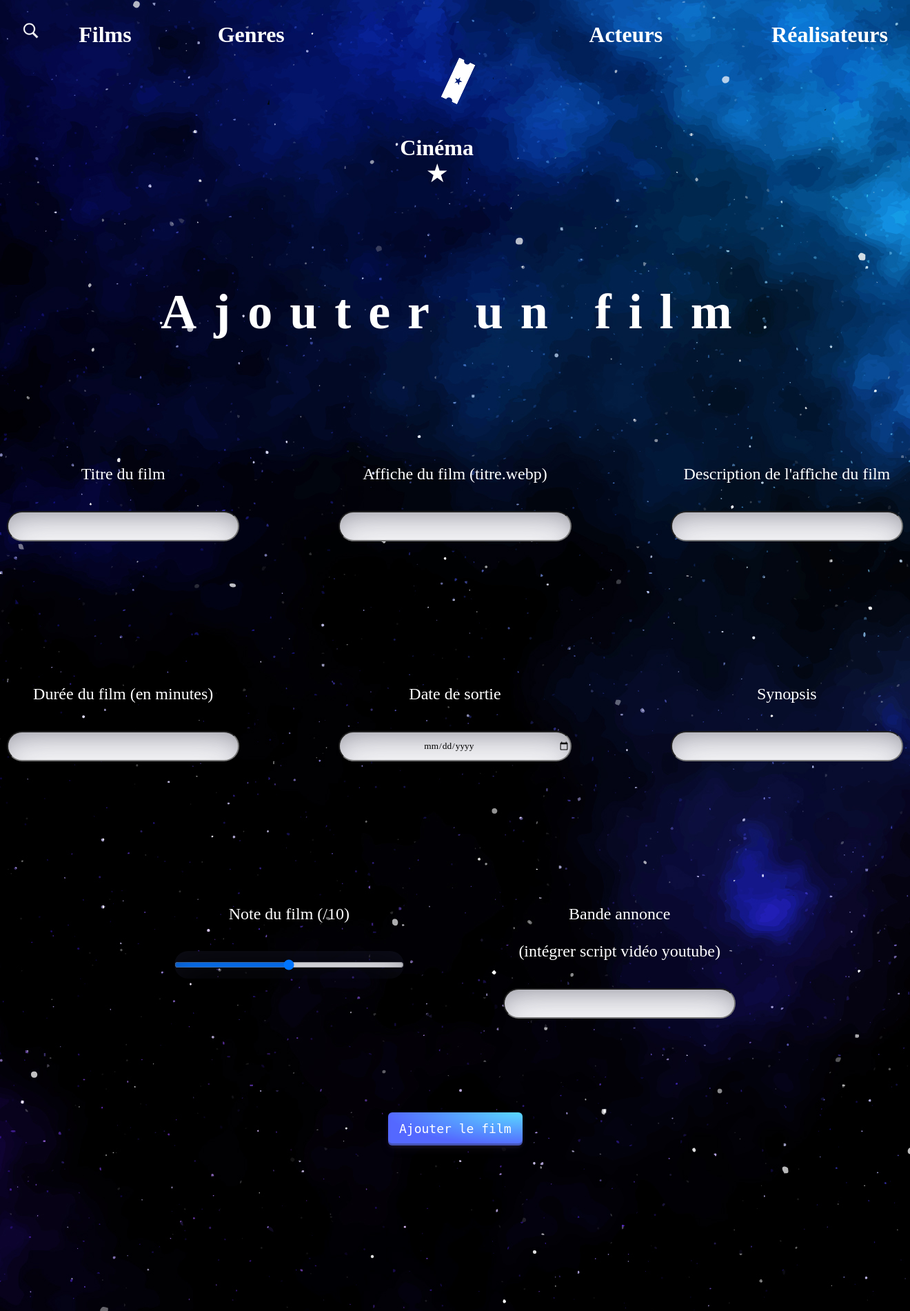
After one commit to Kisutoo/my_cinema, a PHP site: template view/addFilmForm.php in a window 1320 px wide. The commit adds this page. Shown: the top 1901 px of the page at 69% size. Run offline with PHP 8.4, Linux system fonts and the light colour scheme; the template is opened without the code that fills it, so the values that code supplies are empty; some web fonts are replaced.

Commit message:
Ajout fonctionnalités ajouter genre, supprimer genre, ajouter films (pas fini)

```diff
--- a/index.php
+++ b/index.php
@@ -12,6 +12,7 @@ $id = (isset($_GET["id"])) ? $_GET["id"] : null;
 if(isset($_GET["action"])){
     switch ($_GET["action"]) {
 
+        default : $ctrlCinema->main(); break;
         case "listFilms" : $ctrlCinema->listFilms(); break;
         case "listActors" : $ctrlCinema->listActors(); break;
         case "detailFilm" : $ctrlCinema->detailFilm($id); break;
@@ -21,5 +22,10 @@ if(isset($_GET["action"])){
         case "listReal" : $ctrlCinema->listReal(); break;
         case "detailReal" : $ctrlCinema->detailReal($id); break;
         case "main" : $ctrlCinema->main(); break;
+        case "addFilmForm" : $ctrlCinema->addFilmForm($id); break;
+        case "addFilm" : $ctrlCinema->addFilm($id); break;
+        case "addGenreForm" : $ctrlCinema->addGenreForm(); break;
+        case "addGenre" : $ctrlCinema->addGenre(); break;
+        case "delGenre" : $ctrlCinema->delGenre($id); break;
     }
 }
--- a/model/Connect.php
+++ b/model/Connect.php
@@ -5,7 +5,7 @@ namespace Model;
 abstract class Connect {
 
     const HOST = "localhost";
-    const DB = "cinema";
+    const DB = "cinema_malkom";
     const USER = "root";
     const PASS = "";
 
--- a/public/css/style.css
+++ b/public/css/style.css
@@ -237,6 +237,7 @@ footer{
     justify-content: center;
     align-items: center;
     text-align: center;
+    margin-bottom: 5em;
 }
 
 .contentfilms{
@@ -357,3 +358,127 @@ li{
     justify-content: center;
     text-align: center;
 }
+.sectionsForm{
+    display: flex;
+    flex-direction: column;
+    text-align: center;
+    justify-content: center;
+}
+
+.pform{
+    margin-bottom: 3em;
+    font-size: 1.5em;
+    text-align: center;
+    margin: 3em;
+}
+
+.inputform{
+    height: 3em;
+    width: 25em;
+    color: black;
+    text-align: center;
+    border-radius: 50px;
+    margin-top: 3em;
+    box-shadow: rgba(50, 50, 93, 0.25) 0px 30px 60px -12px inset, rgba(0, 0, 0, 0.3) 0px 18px 36px -18px inset;
+}
+
+.boutonenvoyer {
+  align-items: center;
+  appearance: none;
+  background-image: radial-gradient(100% 100% at 100% 0, #5adaff 0, #5468ff 100%);
+  border: 0;
+  border-radius: 6px;
+  box-shadow: rgba(45, 35, 66, .4) 0 2px 4px,rgba(45, 35, 66, .3) 0 7px 13px -3px,rgba(58, 65, 111, .5) 0 -3px 0 inset;
+  box-sizing: border-box;
+  color: #fff;
+  cursor: pointer;
+  display: inline-flex;
+  font-family: "JetBrains Mono",monospace;
+  height: 48px;
+  justify-content: center;
+  line-height: 1;
+  list-style: none;
+  overflow: hidden;
+  padding-left: 16px;
+  padding-right: 16px;
+  position: relative;
+  text-align: left;
+  text-decoration: none;
+  transition: box-shadow .15s,transform .15s;
+  user-select: none;
+  -webkit-user-select: none;
+  touch-action: manipulation;
+  white-space: nowrap;
+  will-change: box-shadow,transform;
+  font-size: 18px;
+}
+
+.boutonenvoyer:focus {
+  box-shadow: #3c4fe0 0 0 0 1.5px inset, rgba(45, 35, 66, .4) 0 2px 4px, rgba(45, 35, 66, .3) 0 7px 13px -3px, #3c4fe0 0 -3px 0 inset;
+}
+
+.boutonenvoyer:hover {
+  box-shadow: rgba(45, 35, 66, .4) 0 4px 8px, rgba(45, 35, 66, .3) 0 7px 13px -3px, #3c4fe0 0 -3px 0 inset;
+  transform: translateY(-2px);
+}
+
+.boutonenvoyer:active {
+  box-shadow: #3c4fe0 0 3px 7px inset;
+  transform: translateY(2px);
+}
+
+.button{
+    text-align: center;
+}
+
+.listgenre{
+    margin-bottom: 7em;
+}
+
+.delete{
+    background-image: radial-gradient(100% 100% at 100% 0, #d15656 0, #7a1515 100%);
+}
+.delete:focus {
+    box-shadow: #ca2b2b 0 0 0 1.5px inset, rgba(45, 35, 66, .4) 0 2px 4px, rgba(45, 35, 66, .3) 0 7px 13px -3px, #690303 0 -3px 0 inset;
+}
+.delete:active {
+    box-shadow: #8b0a0a 0 3px 7px inset;
+    transform: translateY(2px);
+}
+.delete:hover {
+    box-shadow: rgba(45, 35, 66, .4) 0 4px 8px, rgba(45, 35, 66, .3) 0 7px 13px -3px, #640505 0 -3px 0 inset;
+    transform: translateY(-2px);
+}
+
+.formfilm{
+    display: flex;
+    flex-direction: column;
+}
+
+.section1{
+    display: flex;
+    vertical-align: bottom;
+    justify-content: center;
+    text-align: center;
+    margin-bottom: 4em;
+}
+
+
+@media screen and (max-width: 1920px) {
+    .films{
+        grid-template-columns: repeat(3, 25em);
+    }
+    .banner{
+        height: 51em;
+    }
+    .imgactu{
+        width: 80%;
+        margin-left: 6em;
+    }
+    .imgactu3{
+        width: 20%;
+    }
+    .txtActu{
+        font-size: 0.8em;
+    }
+}
--- /dev/null
+++ b/view/addFilmForm.php
@@ -0,0 +1,70 @@
+<?php ob_start(); ?>
+
+<div class="formulairefilm">
+    <form class="formfilm" action="index.php?action=addFilm" method="post">
+    <div class="section1">
+        <p class="pform">
+            <label class="sectionsForm" aria-label="Titre du film">
+            Titre du film
+            <input type="text" class="inputform" required="required" name="titre">
+            </label>
+        </p>
+        <p class="pform">
+            <label class="sectionsForm" aria-label="Affiche du film">
+            Affiche du film (titre.webp)
+            <input type="text" class="inputform" required="required" name="affiche">
+            </label>
+        </p>
+        <p class="pform">
+            <label class="sectionsForm" aria-label="Description de l'affiche du film">
+            Description de l'affiche du film
+            <input type="text" class="inputform" required="required" name="descAffiche">
+            </label>
+        </p>
+    </div>
+    <div class="section1">
+        <p class="pform">
+            <label class="sectionsForm" aria-label="Durée du film">
+            Durée du film (en minutes)
+            <input type="number" class="inputform" required="required" name="duree" min="0">
+            </label>
+        </p>
+        <p class="pform">
+            <label class="sectionsForm" aria-label="Date de sortie">
+            Date de sortie
+            <input type="date" class="inputform" required="required" name="anneeDeSortie">
+            </label>
+        </p>
+        <p class="pform">
+            <label class="sectionsForm" aria-label="Synopsis">
+            Synopsis
+            <input type="text" class="inputform" required="required" name="synopsis">
+            </label>
+        </p>
+    </div>
+    <div class="section1">
+        <p class="pform">
+            <label  class="sectionsForm" aria-label="Note du film">
+            Note du film (/10)
+            <input type="range" class="inputform" required="required" name="note" min="0" max="10">
+            </label>
+        </p>
+        <p class="pform">
+            <label  class="sectionsForm" aria-label="Bande Annonce">
+            Bande annonce <br><br> (intégrer script vidéo youtube)
+            <input class="inputform" type="text" required="required" name="bandeAnnonce">
+            </label>
+        </p>
+    </div>
+        <p class="button">
+            <a href="index.php?action=detailFilm&id=<?=$id?>"><input class="boutonenvoyer" type="submit" name="submit" value="Ajouter le film">
+        </p>
+
+    </form>
+</div>
+<?php
+$titre = "Ajouter un film";
+$titre_secondaire = "Ajouter un film";
+$contenu = ob_get_clean();
+require "view/template.php";
+?>
--- a/view/listFilms.php
+++ b/view/listFilms.php
@@ -28,14 +28,10 @@
                         </a>
                     </div>
             <?php } ?>
-        </div>
-        </div>
-        <div class="films">
-
+            </div>
         </div>
     </div>
 </div>
-
 <?php
 $titre = "Films à l'affiche";
 $titre_secondaire = "Films à l'affiche";
--- a/view/listGenre.php
+++ b/view/listGenre.php
@@ -1,11 +1,14 @@
 <?php ob_start(); ?>
 
-<div class="listActeurs">
+<div class="listActeurs listgenre">
         <?php
             foreach($requete->fetchAll() as $genre) { ?>
                 <a class="acteur" href="index.php?action=detailGenre&id=<?=$genre["id_genre"]?>"><?= $genre["nomGenre"] ?></a></td>
         <?php } ?>
 </div>
+<p class="button">
+            <a href="index.php?action=addGenreForm"><input class="boutonenvoyer" type="submit" name="submit" value="Ajouter un genre"></a>
+</p>
 <?php
 $titre = "Liste des genres";
 $titre_secondaire = "Liste des genres";
```
Also changed, not shown: controller/CinemaController.php (+68 -3 lines), view/addGenreForm.php (added, +21 -0 lines), view/detailGenre.php (+13 -3 lines).
